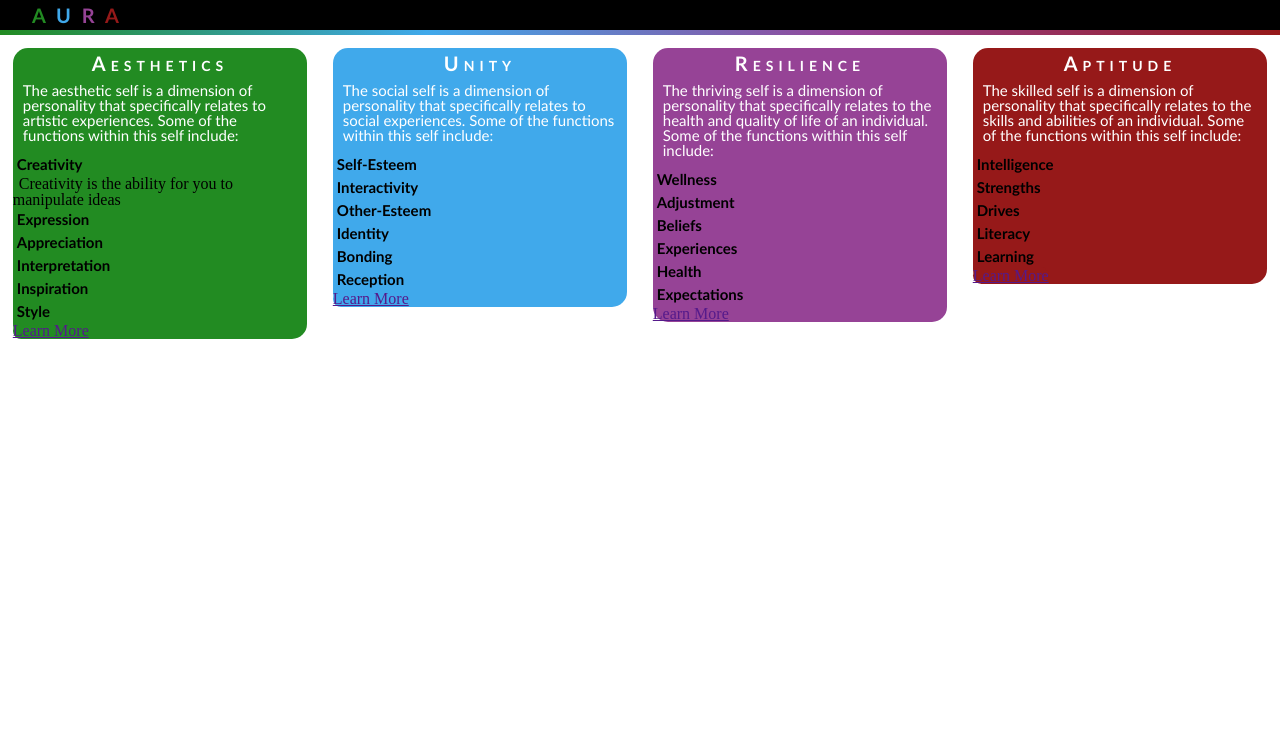
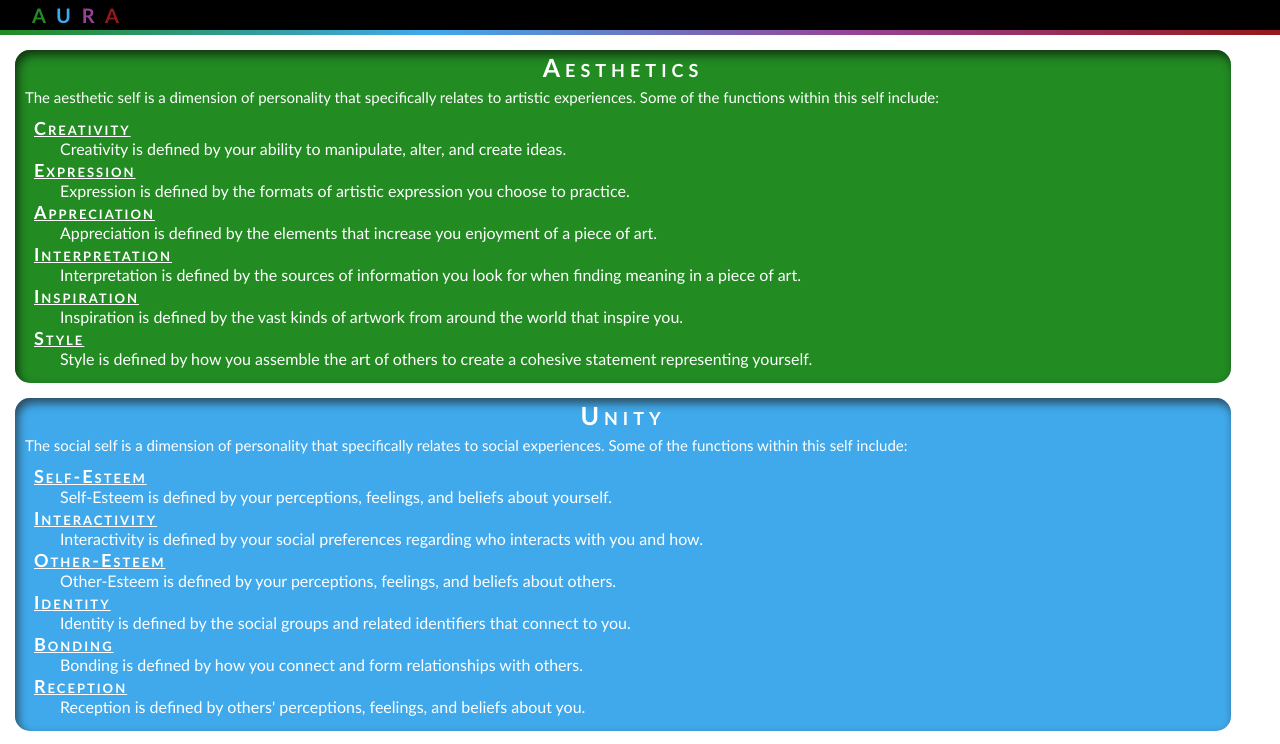
Before and after one commit to rellarain/gitProject, a plain HTML site: page AURA/AURA.html in a window 1280 px wide. Shown: the top 744 px of the page. Drawn offline with Linux system fonts and the light colour scheme.

Commit message:
6/7 Update

```diff
--- a/AURA/AURA.css
+++ b/AURA/AURA.css
@@ -61,7 +61,7 @@ h1 {
     margin: 5px;
 }
 h2 {
-    font-size: 20px; text-align: center; margin: 5px; font-family: 'Gill Sans', 'Gill Sans MT', Calibri, 'Trebuchet MS', sans-serif;
+    font-size: 25px; text-align: center; margin: 5px; font-family: 'Gill Sans', 'Gill Sans MT', Calibri, 'Trebuchet MS', sans-serif;
     font-weight: 700; letter-spacing: 5px; color: white; font-variant: small-caps;
 }
 h3 {
@@ -78,50 +78,62 @@ h4 {
 
  /*Self Cards*/
 .ACard {
-    float: left;
-    max-width: 23%;
-    min-width: 20%;
-    margin: 1%;
+    float: center;
+    max-width: 100%;
+    min-width: 95%;
+    margin: 15px 15px 7.5px 15px;
     border-radius: 15px;
     background-color: forestgreen;
     display: inline-block;
+    box-shadow: inset 3px 5px 10px rgb(18, 53, 18);
 }
 .UCard {
     float: left;
-    max-width: 23%;
-    min-width: 20%;
-    margin: 1%;
+    max-width: 100%;
+    min-width: 95%;
+    margin: 7.5px 15px;
     border-radius: 15px;
     background-color: rgb(64, 169, 235);
     display: inline-block;
+    box-shadow: inset 3px 5px 10px rgb(42, 74, 94);
 }
 .RCard {
     float: left;
-    max-width: 23%;
-    min-width: 20%;
-    margin: 1%;
+    max-width: 100%;
+    min-width: 95%;
+    margin: 7.5px 15px;
     border-radius: 15px;
     background-color: rgb(150, 67, 150);
     display: inline-block;
+    box-shadow: inset 3px 5px 10px rgb(63, 37, 63);
 }
 .APCard {
     float: left;
-    max-width: 23%;
-    min-width: 20%;
-    margin: 1%;
+    max-width: 100%;
+    min-width: 95%;
+    margin: 7.5px 15px;
     border-radius: 15px;
-    background-color: rgb(150, 25, 25);
+    background:rgb(150, 25, 25) ;
     display: inline-block;
+    box-shadow: inset 3px 5px 10px rgb(78, 25, 25);
 }
 .Function {
     text-align: left;
     padding: 4px;
     font-family: 'Gill Sans', 'Gill Sans MT', Calibri, 'Trebuchet MS', sans-serif;
-    font-size: 15px;
+    font-size: 18px;
     font-weight: 600;
+    font-variant: small-caps;
+    color: white;
+    letter-spacing: 2px;
+    text-indent: 15px;
+    text-decoration: underline;
 }
 .FunctionDesc {
-    text-indent: 6px;
+    text-indent: 15px;
+    margin: 0px 30px;
+    font-family: 'Gill Sans', 'Gill Sans MT', Calibri, 'Trebuchet MS', sans-serif;
+    color: white;
 }
 
 
--- a/AURA/AURA.html
+++ b/AURA/AURA.html
@@ -20,14 +20,19 @@
                 <ul>
                     <li></li>
                     <li class="Function">Creativity</li>
-                    <li class="FunctionDesc"> Creativity is the ability for you to manipulate ideas</li>
+                    <li class="FunctionDesc"> Creativity is defined by your ability to manipulate, alter, and create ideas.</li>
                     <li class="Function">Expression</li>
+                    <li class="FunctionDesc"> Expression is defined by the formats of artistic expression you choose to practice.</li>
                     <li class="Function">Appreciation</li>
+                    <li class="FunctionDesc"> Appreciation is defined by the elements that increase you enjoyment of a piece of art.</li>
                     <li class="Function">Interpretation</li>
+                    <li class="FunctionDesc"> Interpretation is defined by the sources of information you look for when finding meaning in a piece of art.</li>
                     <li class="Function">Inspiration</li>
+                    <li class="FunctionDesc">Inspiration is defined by the vast kinds of artwork from around the world that inspire you.</li>
                     <li class="Function">Style</li>
+                    <li class="FunctionDesc"> Style is defined by how you assemble the art of others to create a cohesive statement representing yourself.</li>
+                </br>
                 </ul>
-                <span class="AButton"><a href="">Learn More</a></span>
             </div>
             <div class="UCard">
                 <h2>Unity</h2>
@@ -35,13 +40,19 @@
                 <ul>
                     <li></li>
                     <li class="Function">Self-Esteem</li>
+                    <li class="FunctionDesc"> Self-Esteem is defined by your perceptions, feelings, and beliefs about yourself.</li>
                     <li class="Function">Interactivity</li>
+                    <li class="FunctionDesc"> Interactivity is defined by your social preferences regarding who interacts with you and how.</li>
                     <li class="Function">Other-Esteem</li>
+                    <li class="FunctionDesc"> Other-Esteem is defined by your perceptions, feelings, and beliefs about others.</li>
                     <li class="Function">Identity</li>
+                    <li class="FunctionDesc"> Identity is defined by the social groups and related identifiers that connect to you.</li>
                     <li class="Function">Bonding</li>
+                    <li class="FunctionDesc"> Bonding is defined by how you connect and form relationships with others.</li>
                     <li class="Function">Reception</li>
+                    <li class="FunctionDesc"> Reception is defined by others' perceptions, feelings, and beliefs about you.</li>
+                </br>
                 </ul>
-                <span class="UButton"><a href="">Learn More</a></span>
             </div>
             <div class="RCard">
                 <h2>Resilience</h2>
@@ -49,13 +60,20 @@
                 <ul>
                     <li></li>
                     <li class="Function">Wellness</li>
+                    <li class="FunctionDesc"></li>
                     <li class="Function">Adjustment</li>
+                    <li class="FunctionDesc"></li>
                     <li class="Function">Beliefs</li>
+                    <li class="FunctionDesc"></li>
+
                     <li class="Function">Experiences</li>
+
                     <li class="Function">Health</li>
+
                     <li class="Function">Expectations</li>
+
+                </br>
                 </ul>
-                <span class=""><a href="">Learn More</a></span>
             </div>
             <div class="APCard">
                 <h2>Aptitude</h2>
@@ -67,8 +85,8 @@
                     <li class="Function">Drives</li>
                     <li class="Function">Literacy</li>
                     <li class="Function">Learning</li>
+                </br>
                 </ul>
-                <span class="APButton" style="border: 2px; border-radius: 10px;"><a href="">Learn More</a></span>
             </div>
         </body>
     </html>
```
